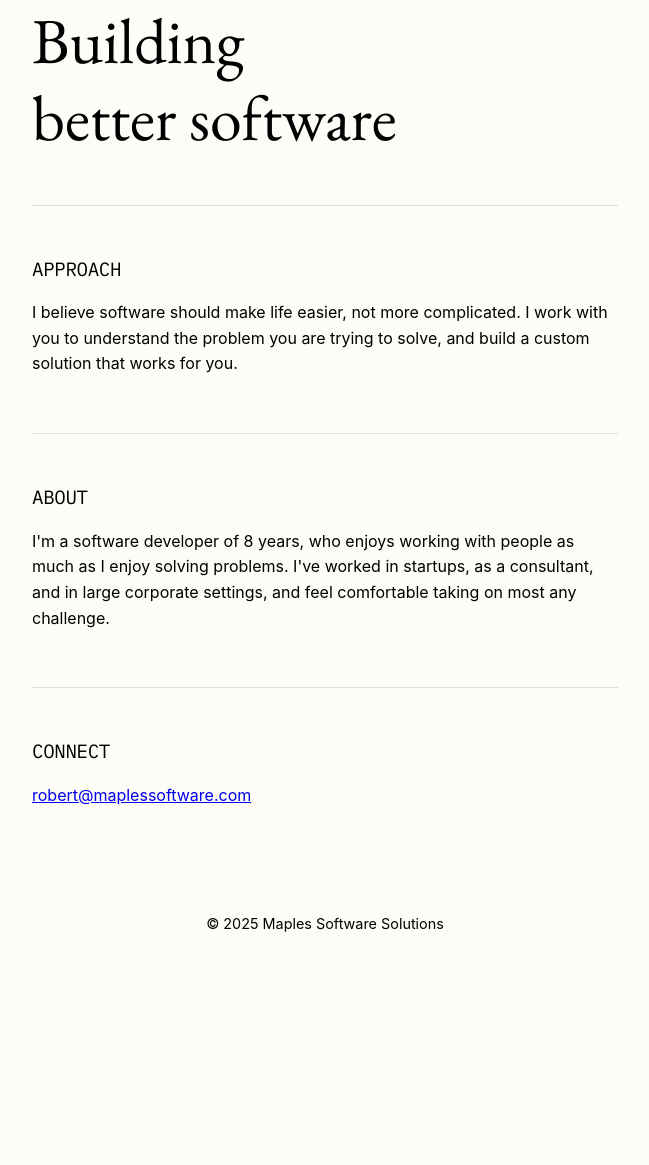
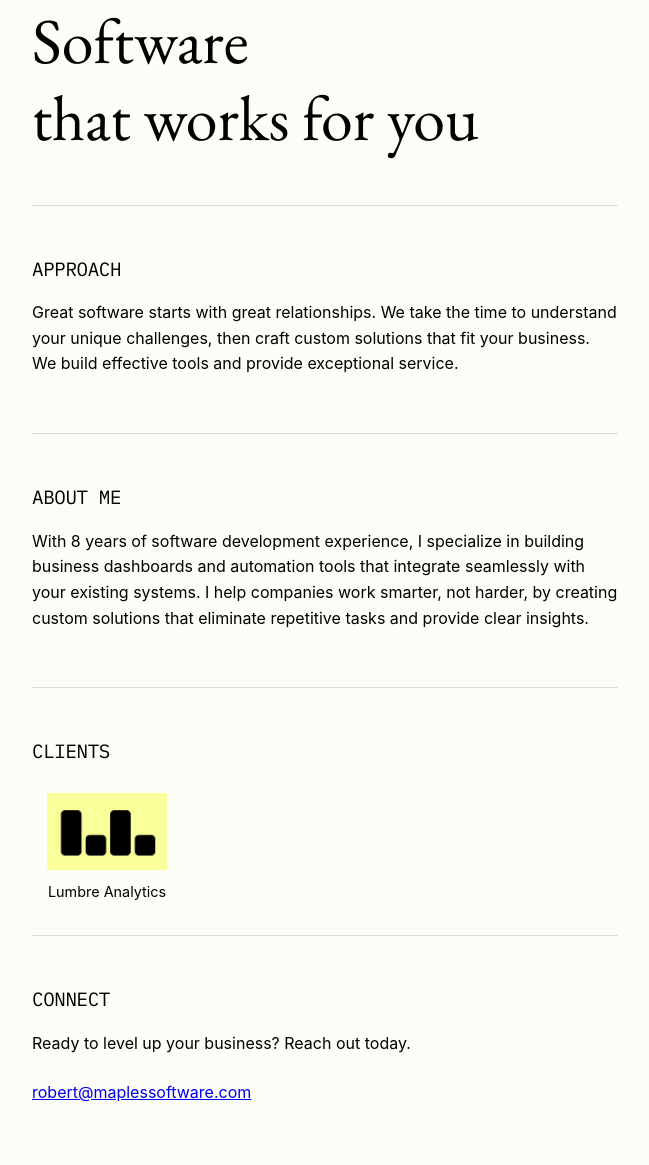
Before and after one commit to robertmaples/mss-website, a plain HTML site: page index.html in a window 1280 px wide. Shown: the part 187-1352 px from the top of the page, without its empty margins (315-964 px from the left). Before the commit the page ends 1178 px from the top, so only its background shows below. Drawn offline with nearby package versions, Linux system fonts and the light colour scheme.

Commit message:
update language, add client list

```diff
--- a/index.html
+++ b/index.html
@@ -13,20 +13,38 @@
     <main>
         <section>
             <h1 class="line-per-word">
-                <span>Building</span>
-                <span>better software</span>
+                <span>Software</span>
+                <span>that works for you</span>
             </h1>
         </section>
         <section>
             <h2>APPROACH</h2>
-            <p>I believe software should make life easier, not more complicated. I work with you to understand the problem you are trying to solve, and build a custom solution that works for you.</p>
+            <p>Great software starts with great relationships. We take the time to understand your unique challenges, then craft custom solutions that fit your business. We build effective tools and provide exceptional service.</p>
         </section>
         <section>
-            <h2>ABOUT</h2>
-            <p>I'm a software developer of 8 years, who enjoys working with people as much as I enjoy solving problems. I've worked in startups, as a consultant, and in large corporate settings, and feel comfortable taking on most any challenge.</p>
+            <h2>ABOUT ME</h2>
+            <p>With 8 years of software development experience, I specialize in building business dashboards and automation tools that integrate seamlessly with your existing systems. I help companies work smarter, not harder, by creating custom solutions that eliminate repetitive tasks and provide clear insights.</p>
+        </section>
+        <section>
+            <h2>CLIENTS</h2>
+            <div class="clients">
+                <div class="client">
+                    <a href="https://www.lumbreanalytics.com/" target="_blank">
+                        <img src="lumbre.png" alt="Lumbre Analytics Logo" class="client-logo">
+                        <p class="client-name">Lumbre Analytics</p>
+                    </a>
+                </div>
+                <!-- <div class="client">
+                    <a href="https://theknightschool.com" target="_blank">
+                        <img src="the-knight-school.png" alt="The Knight School Logo" class="client-logo">
+                        <p class="client-name">The Knight School</p>
+                    </a>
+                </div> -->
+            </div>
         </section>
         <section>
             <h2>CONNECT</h2>
+            <p>Ready to level up your business? Reach out today.</p>
             <p>
                 <a href="mailto:robert@maplessoftware.com">robert@maplessoftware.com</a>
             </p>
--- a/styles.css
+++ b/styles.css
@@ -71,6 +71,48 @@ section:last-of-type {
     border-bottom: none;
 }
 
+/* Clients */
+.clients {
+    display: flex;
+    gap: 3rem;
+    flex-wrap: wrap;
+    justify-content: flex-start;
+}
+
+.client {
+    display: flex;
+    flex-direction: column;
+    align-items: center;
+    justify-content: flex-end;
+    gap: 0.5rem;
+    width: 150px;
+    height: 120px;
+}
+
+.client a {
+    text-decoration: none;
+    color: inherit;
+    display: flex;
+    flex-direction: column;
+    align-items: center;
+    justify-content: flex-end;
+    gap: 0.5rem;
+    width: 100%;
+    height: 100%;
+}
+
+.client-logo {
+    width: 120px;
+    height: 80px;
+    object-fit: contain;
+}
+
+.client-name {
+    font-size: 0.9rem;
+    margin: 0;
+    text-align: center;
+}
+
 /* Footer */
 footer {
     text-align: center;
```
Also changed, not shown: lumbre.png (added), the-knight-school.png (added), 1 other file.
